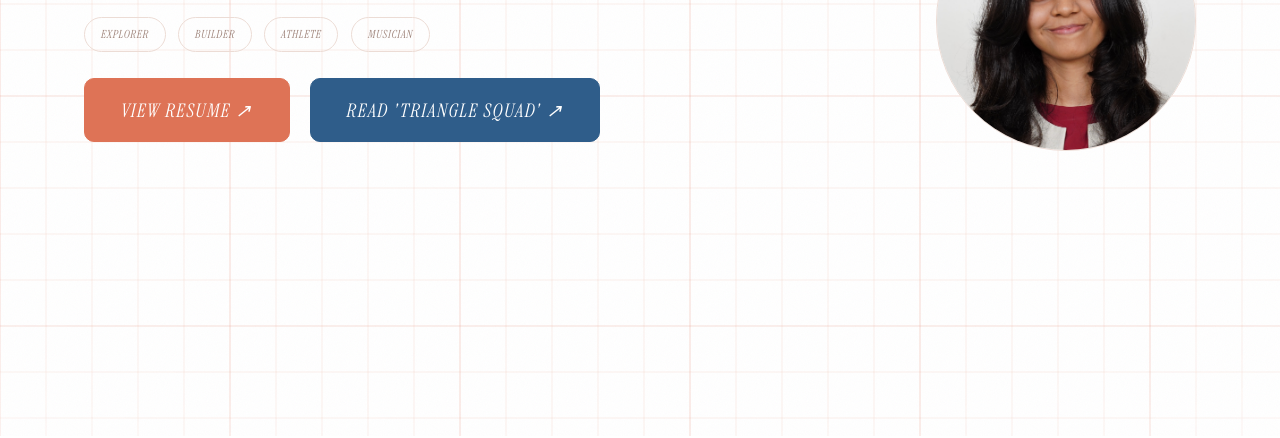
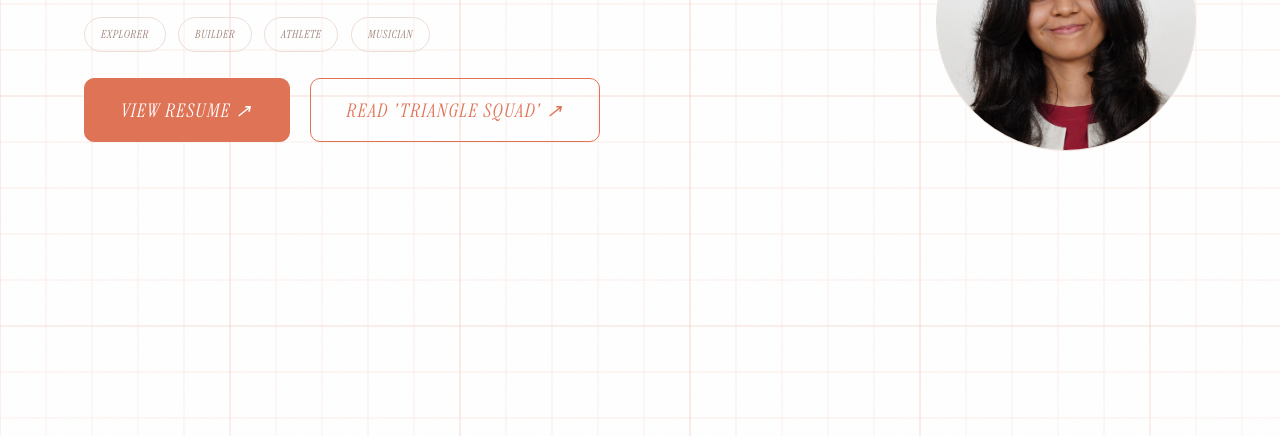
Before and after one commit to kashvi1729-tech/Personal-Website, a plain HTML site: page index.html in a window 1280 px wide. Shown: the part 364-802 px from the top of the page. Drawn offline with Linux system fonts and the light colour scheme.

Commit message:
Update index.html
updates read book button

```diff
--- a/index.html
+++ b/index.html
@@ -825,6 +825,17 @@
 /* stacked impact cards: clip (not hidden) so the sticky stat column keeps working */
 .impact-list{ border-radius:var(--r-lg); overflow:hidden; overflow:clip; }
 .grid-3{ border-radius:var(--r-lg); overflow:hidden; overflow:clip; }
+  /* Triangle Squad button: outline only, follows theme accent */
+.readbook-btn{
+  background:transparent;
+  color:var(--cyan);
+  border:1.5px solid var(--cyan);
+}
+.readbook-btn:hover{
+  background:var(--cyan);
+  color:var(--void);
+  box-shadow:0 0 16px rgba(var(--accent-rgb),0.28);
+}
 </style>
 </head>
 <body>
```
